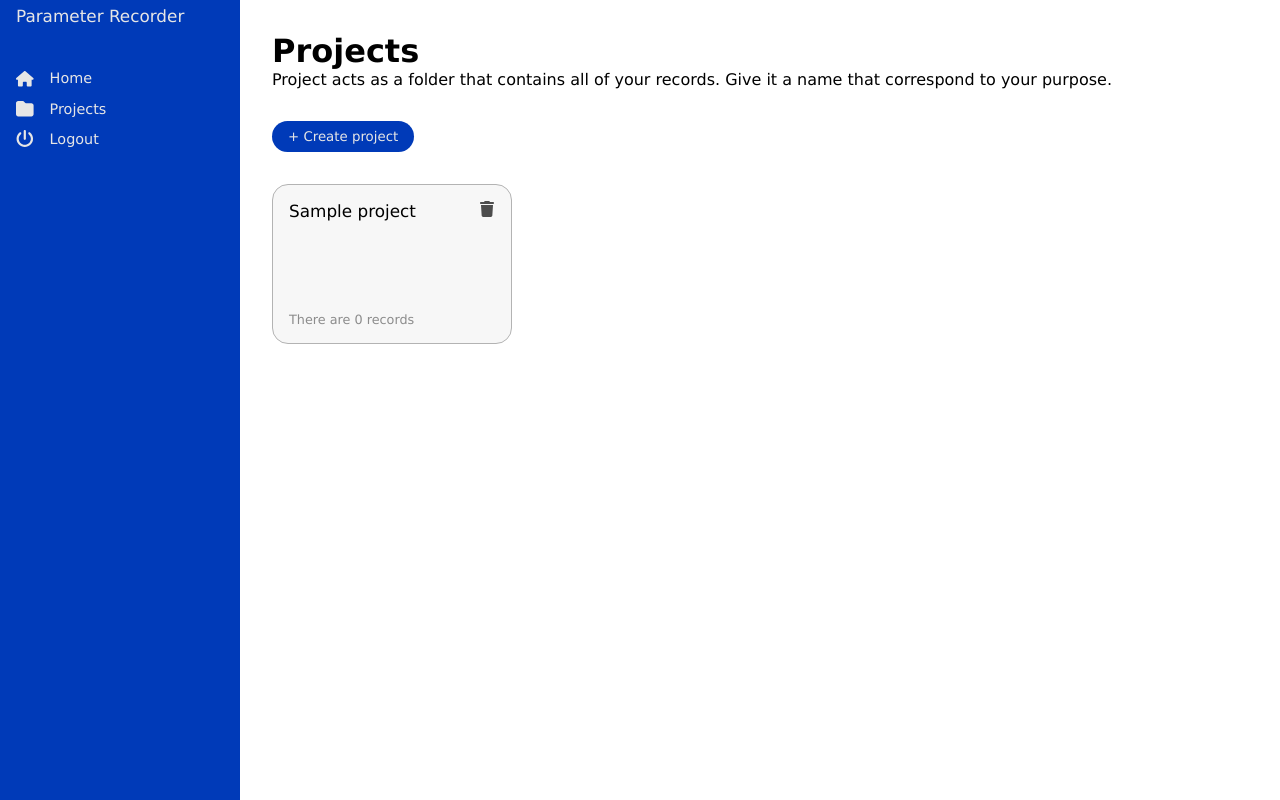
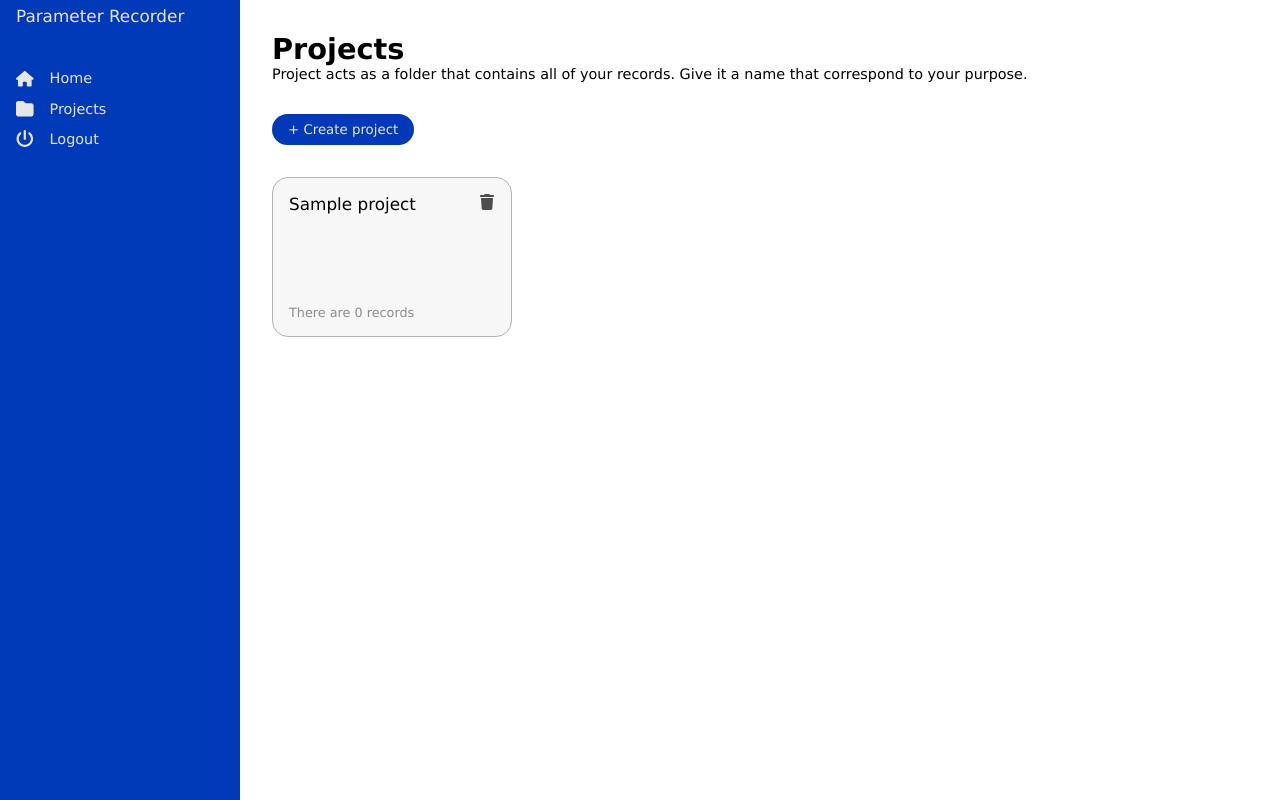
Before and after one commit to rakkaalhazimi/ParameterRecorder, a Flask app: template app/templates/index.html in a window 1280 px wide. Run offline with Flask 2, Linux system fonts and the light colour scheme; the template is opened without the code that fills it: most values are stand-ins (such as "Sample title", 1, 10 or a date in 2020); some libraries are stand-ins or nearby versions.

Commit message:
change: reduce home page font size

```diff
--- a/app/static/style/main.css
+++ b/app/static/style/main.css
@@ -176,6 +176,7 @@ path {
 .home-page {
     display: grid;
     grid-template-columns: auto 1fr;
+    font-size: .9rem;
 }
 
 .home-page__content {
```
